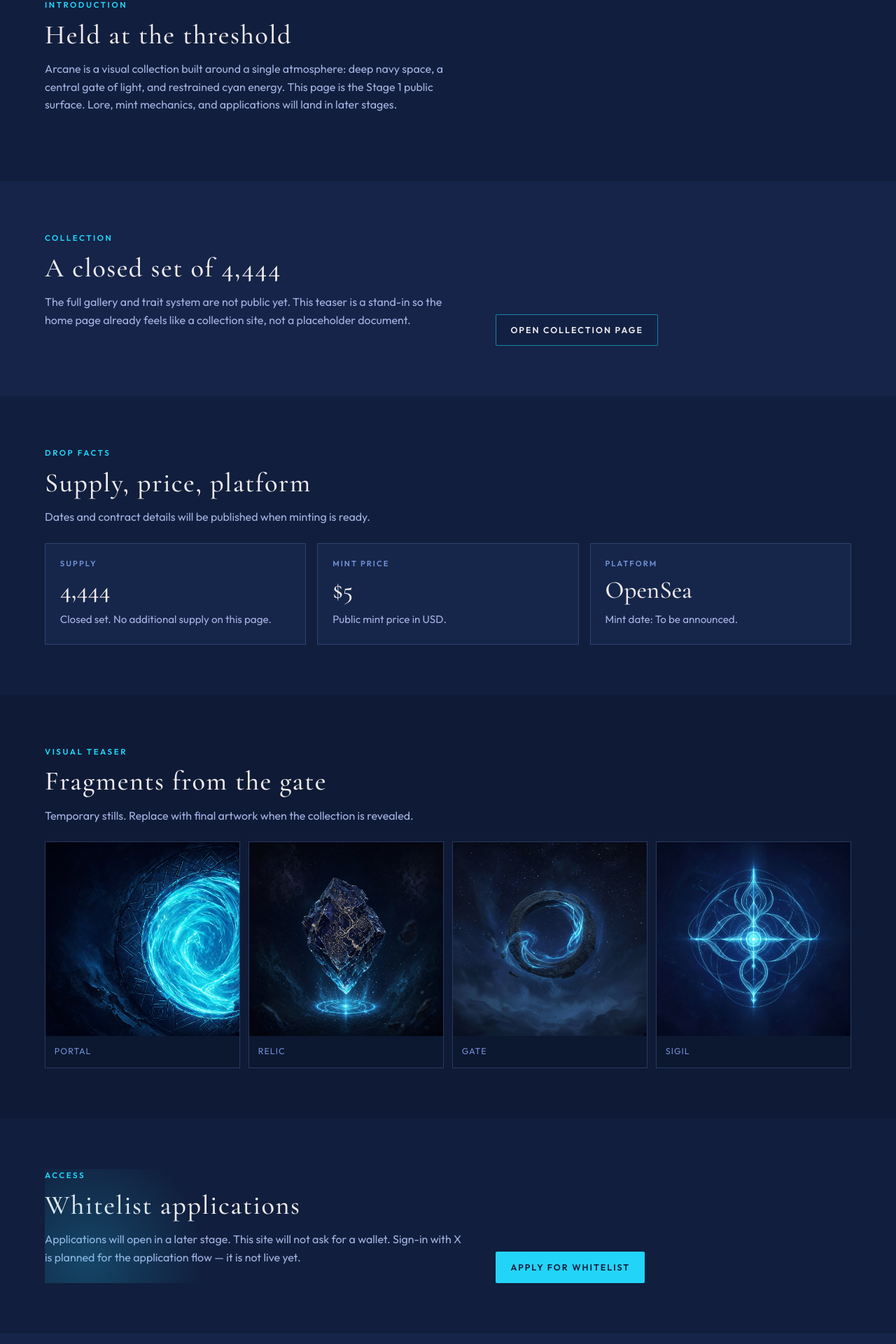
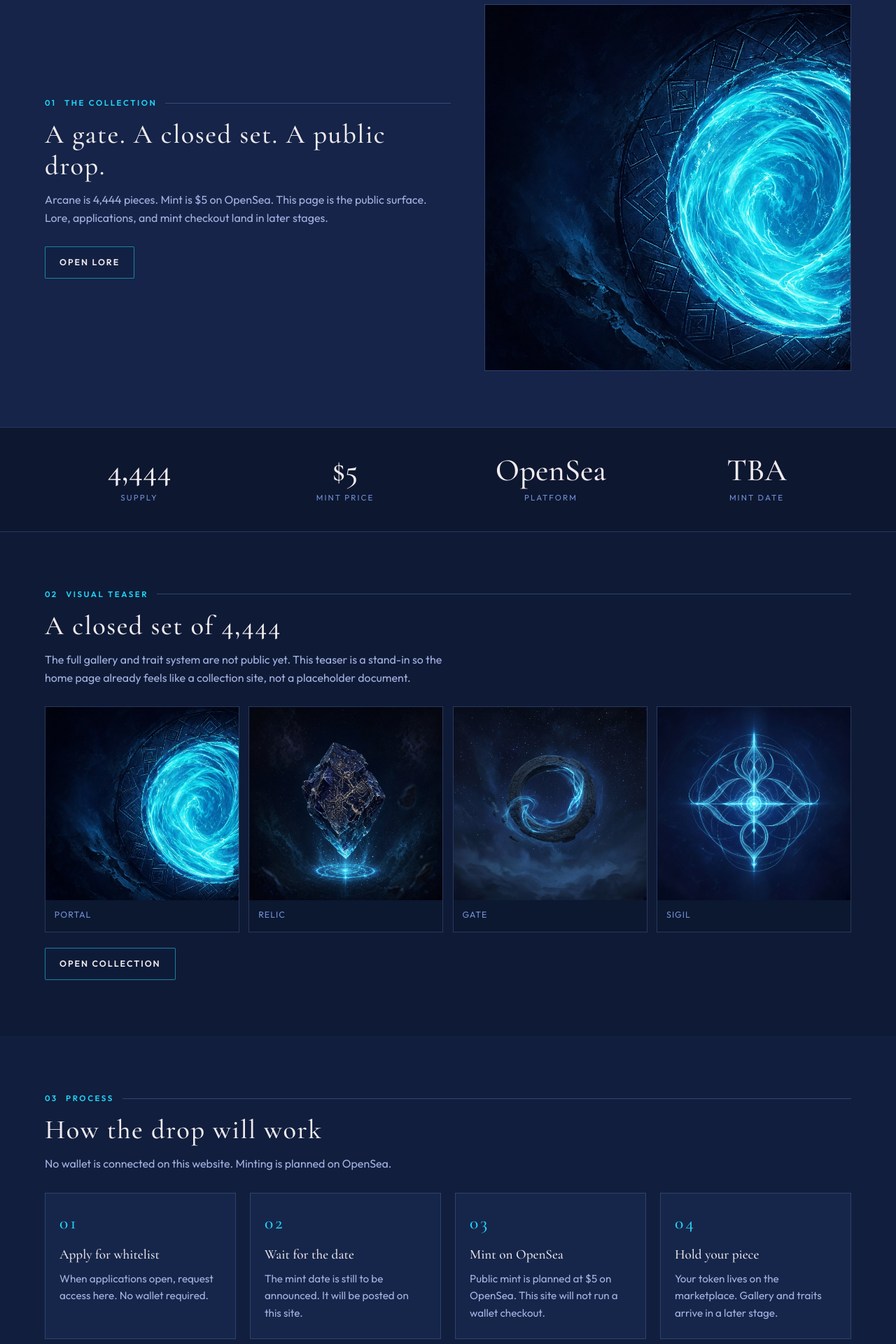
Before and after one commit to arcanenftarc/arcane, a Next.js app: page / in a window 1280 px wide. Shown: the part 874-2794 px from the top of the page at 70% size. Built offline with nearby package versions, Linux system fonts and the light colour scheme; no server answers.

Commit message:
Rebuild the home page around a classic NFT landing structure.
Keep Arcane colors and art. Add about, counters, collection strip, process steps, and roadmap. No wallet UI and no copied template assets.

Co-authored-by: arcanenftarc <arcanenftarc@users.noreply.github.com>

```diff
--- a/src/components/home/HomePage.module.css
+++ b/src/components/home/HomePage.module.css
@@ -103,15 +103,10 @@
 
 .section {
   position: relative;
-  z-index: 1;
-  padding: 4.5rem 0;
+  padding: 5rem 0;
   background: var(--deep-space);
   max-width: 100%;
   overflow: hidden;
-}
-
-.sectionIntro {
-  background: var(--deep-space);
 }
 
 .sectionAlt {
@@ -122,14 +117,64 @@
   background: #0f1b36;
 }
 
-.stats {
+.about {
   display: grid;
-  gap: 1rem;
+  gap: 2rem;
+  align-items: center;
 }
 
-.gallery {
+.aboutFrame {
+  margin: 0;
+  border: 1px solid var(--line);
+  overflow: hidden;
+}
+
+.aboutFrame img {
+  width: 100%;
+  aspect-ratio: 1;
+  object-fit: cover;
+}
+
+.ctaRow {
+  display: flex;
+  flex-wrap: wrap;
+  gap: 0.75rem;
+  margin-top: 1.4rem;
+}
+
+.counters {
+  padding: 2.4rem 0;
+  border-top: 1px solid var(--line);
+  border-bottom: 1px solid var(--line);
+  background: #0d1730;
+}
+
+.counterGrid {
+  list-style: none;
+  margin: 0;
+  padding: 0;
   display: grid;
-  gap: 0.75rem;
+  gap: 1.5rem;
+}
+
+.counterValue {
+  font-family: var(--font-display);
+  font-size: clamp(1.8rem, 4vw, 2.8rem);
+  line-height: 1;
+  color: var(--moon-white);
+}
+
+.counterLabel {
+  margin-top: 0.45rem;
+  font-size: 0.72rem;
+  letter-spacing: 0.18em;
+  text-transform: uppercase;
+  color: var(--soft-periwinkle);
+}
+
+.strip {
+  display: grid;
+  gap: 0.85rem;
 }
 
 .frame {
@@ -137,13 +182,13 @@
   overflow: hidden;
   border: 1px solid var(--line);
   background: #0c1730;
-  transition: border-color 220ms ease, box-shadow 220ms ease, transform 220ms ease;
+  transition: border-color 220ms ease, transform 220ms ease, box-shadow 220ms ease;
 }
 
 .frame:hover {
   border-color: color-mix(in srgb, var(--arcane-cyan) 55%, transparent);
+  transform: translateY(-3px);
   box-shadow: 0 12px 40px color-mix(in srgb, #000 35%, transparent);
-  transform: translateY(-3px);
 }
 
 .frame img {
@@ -163,56 +208,136 @@
   letter-spacing: 0.08em;
   text-transform: uppercase;
   color: var(--soft-periwinkle);
-  transition: color 220ms ease;
 }
 
-.frame:hover figcaption {
+.steps {
+  list-style: none;
+  margin: 0;
+  padding: 0;
+  display: grid;
+  gap: 1.25rem;
+}
+
+.step {
+  padding: 1.4rem 1.25rem 1.5rem;
+  border: 1px solid var(--line);
+  background: var(--bg-elevated);
+  transition: border-color 220ms ease, transform 220ms ease;
+}
+
+.step:hover {
+  border-color: color-mix(in srgb, var(--arcane-cyan) 45%, transparent);
+  transform: translateY(-2px);
+}
+
+.stepN {
+  font-family: var(--font-display);
+  font-size: 1.6rem;
+  letter-spacing: 0.12em;
   color: var(--arcane-cyan);
 }
 
-.split {
-  position: relative;
-  display: grid;
-  gap: 1.5rem;
-  overflow: hidden;
+.stepTitle {
+  margin: 0.55rem 0 0.45rem;
+  font-family: var(--font-display);
+  font-size: 1.2rem;
+  font-weight: 500;
 }
 
-.ctaRow {
-  display: flex;
-  flex-wrap: wrap;
-  gap: 0.75rem;
-  margin-top: 1.4rem;
+.stepBody {
+  color: var(--text-muted);
+  font-size: 0.95rem;
+}
+
+.timeline {
+  list-style: none;
+  margin: 0;
+  padding: 0;
+  display: grid;
+  gap: 0;
+  border-left: 1px solid color-mix(in srgb, var(--arcane-cyan) 40%, transparent);
+}
+
+.milestone {
+  position: relative;
+  padding: 0 0 2rem 1.5rem;
+}
+
+.milestone::before {
+  content: "";
+  position: absolute;
+  left: -4px;
+  top: 0.35rem;
+  width: 7px;
+  height: 7px;
+  border-radius: 50%;
+  background: var(--arcane-cyan);
+  box-shadow: 0 0 10px color-mix(in srgb, var(--arcane-cyan) 70%, transparent);
+}
+
+.when {
+  font-size: 0.72rem;
+  letter-spacing: 0.16em;
+  text-transform: uppercase;
+  color: var(--arcane-cyan);
+}
+
+.mileTitle {
+  margin: 0.35rem 0 0.4rem;
+  font-family: var(--font-display);
+  font-size: 1.35rem;
+  font-weight: 500;
+}
+
+.mileBody {
+  max-width: 36rem;
+  color: var(--text-muted);
+}
+
+.community {
+  max-width: 40rem;
 }
 
 @media (min-width: 700px) {
-  .stats {
-    grid-template-columns: repeat(3, 1fr);
+  .counterGrid {
+    grid-template-columns: repeat(4, 1fr);
+    text-align: center;
   }
 
-  .gallery {
+  .strip {
+    grid-template-columns: repeat(2, 1fr);
+  }
+
+  .steps {
     grid-template-columns: repeat(2, 1fr);
   }
 }
 
 @media (min-width: 1024px) {
-  .gallery {
+  .about {
+    grid-template-columns: 1.05fr 0.95fr;
+    gap: 3rem;
+  }
+
+  .strip {
     grid-template-columns: repeat(4, 1fr);
   }
 
-  .split {
-    grid-template-columns: 1.1fr 0.9fr;
-    align-items: end;
+  .steps {
+    grid-template-columns: repeat(4, 1fr);
   }
 }
 
 @media (prefers-reduced-motion: reduce) {
   .frame,
-  .frame img {
+  .frame img,
+  .step {
     transition: none;
   }
 
   .frame:hover,
-  .frame:hover img {
+  .frame:hover img,
+  .step:hover {
     transform: none;
   }
 }
--- a/src/components/home/HomePage.tsx
+++ b/src/components/home/HomePage.tsx
@@ -1,9 +1,7 @@
 import Image from "next/image";
 import { siteConfig } from "@/config/site";
 import { Button } from "@/components/ui/Button";
-import { Card } from "@/components/ui/Card";
 import { Container } from "@/components/ui/Container";
-import { Glow } from "@/components/ui/Glow";
 import { SectionHeading } from "@/components/ui/SectionHeading";
 import styles from "./HomePage.module.css";
 
@@ -48,54 +46,45 @@ export function HomePage() {
         </Container>
       </section>
 
-      <section className={`${styles.section} ${styles.sectionIntro}`} aria-labelledby="intro-title">
+      <section className={`${styles.section} ${styles.sectionAlt}`} aria-labelledby="about-title">
         <Container>
-          <SectionHeading
-            id="intro-title"
-            eyebrow={siteConfig.copy.introEyebrow}
-            title={siteConfig.copy.introTitle}
-            lede={siteConfig.copy.introBody}
-          />
-        </Container>
-      </section>
-
-      <section className={`${styles.section} ${styles.sectionAlt}`} aria-labelledby="collection-title">
-        <Container>
-          <div className={styles.split}>
-            <SectionHeading
-              id="collection-title"
-              eyebrow={siteConfig.copy.collectionEyebrow}
-              title={siteConfig.copy.collectionTitle}
-              lede={siteConfig.copy.collectionBody}
-            />
+          <div className={styles.about}>
             <div>
-              <Button href={siteConfig.routes.collection} variant="secondary">
-                Open collection page
-              </Button>
+              <SectionHeading
+                id="about-title"
+                index="01"
+                eyebrow={siteConfig.copy.aboutEyebrow}
+                title={siteConfig.copy.aboutTitle}
+                lede={siteConfig.copy.aboutBody}
+              />
+              <div className={styles.ctaRow}>
+                <Button href={siteConfig.routes.lore} variant="secondary">
+                  Open lore
+                </Button>
+              </div>
             </div>
+            <figure className={styles.aboutFrame}>
+              <Image
+                src={siteConfig.assets.collections[0]}
+                alt="Portal fragment from the Arcane visual world."
+                width={720}
+                height={720}
+              />
+            </figure>
           </div>
         </Container>
       </section>
 
-      <section className={styles.section} aria-labelledby="facts-title">
+      <section className={styles.counters} aria-label="Drop facts">
         <Container>
-          <SectionHeading
-            id="facts-title"
-            eyebrow={siteConfig.copy.statsEyebrow}
-            title={siteConfig.copy.statsTitle}
-            lede={siteConfig.copy.statsNote}
-          />
-          <div className={styles.stats}>
-            <Card label="Supply" value={siteConfig.supplyDisplay}>
-              Closed set. No additional supply on this page.
-            </Card>
-            <Card label="Mint price" value={siteConfig.mintPriceDisplay}>
-              Public mint price in USD.
-            </Card>
-            <Card label="Platform" value={siteConfig.mintPlatform}>
-              Mint date: {siteConfig.mintDateDisplay}.
-            </Card>
-          </div>
+          <ul className={styles.counterGrid}>
+            {siteConfig.counters.map((item) => (
+              <li key={item.label}>
+                <p className={styles.counterValue}>{item.value}</p>
+                <p className={styles.counterLabel}>{item.label}</p>
+              </li>
+            ))}
+          </ul>
         </Container>
       </section>
 
@@ -103,11 +92,12 @@ export function HomePage() {
         <Container>
           <SectionHeading
             id="gallery-title"
+            index="02"
             eyebrow={siteConfig.copy.galleryEyebrow}
-            title={siteConfig.copy.galleryTitle}
-            lede={siteConfig.copy.galleryCaption}
+            title={siteConfig.copy.collectionTitle}
+            lede={siteConfig.copy.collectionBody}
           />
-          <div className={styles.gallery}>
+          <div className={styles.strip}>
             {teasers.map((item) => (
               <figure className={styles.frame} key={item.src}>
                 <Image src={item.src} alt={item.alt} width={720} height={720} />
@@ -115,41 +105,71 @@ export function HomePage() {
               </figure>
             ))}
           </div>
-        </Container>
-      </section>
-
-      <section className={styles.section} aria-labelledby="whitelist-title">
-        <Container>
-          <div className={styles.split} style={{ position: "relative" }}>
-            <Glow />
-            <SectionHeading
-              id="whitelist-title"
-              eyebrow={siteConfig.copy.whitelistEyebrow}
-              title={siteConfig.copy.whitelistTitle}
-              lede={siteConfig.copy.whitelistBody}
-            />
-            <div className={styles.ctaRow}>
-              <Button href={siteConfig.routes.whitelist}>Apply for whitelist</Button>
-            </div>
+          <div className={styles.ctaRow}>
+            <Button href={siteConfig.routes.collection} variant="secondary">
+              Open collection
+            </Button>
           </div>
         </Container>
       </section>
 
-      <section className={`${styles.section} ${styles.sectionAlt}`} aria-labelledby="mint-title">
+      <section className={styles.section} aria-labelledby="process-title">
         <Container>
-          <div className={styles.split}>
+          <SectionHeading
+            id="process-title"
+            index="03"
+            eyebrow={siteConfig.copy.processEyebrow}
+            title={siteConfig.copy.processTitle}
+            lede={siteConfig.copy.processNote}
+          />
+          <ol className={styles.steps}>
+            {siteConfig.process.map((step) => (
+              <li className={styles.step} key={step.n}>
+                <p className={styles.stepN}>{step.n}</p>
+                <h3 className={styles.stepTitle}>{step.title}</h3>
+                <p className={styles.stepBody}>{step.body}</p>
+              </li>
+            ))}
+          </ol>
+        </Container>
+      </section>
+
+      <section className={`${styles.section} ${styles.sectionAlt}`} aria-labelledby="roadmap-title">
+        <Container>
+          <SectionHeading
+            id="roadmap-title"
+            index="04"
+            eyebrow={siteConfig.copy.roadmapEyebrow}
+            title={siteConfig.copy.roadmapTitle}
+          />
+          <ol className={styles.timeline}>
+            {siteConfig.roadmap.map((item) => (
+              <li className={styles.milestone} key={item.phase}>
+                <p className={styles.when}>
+                  {item.phase} · {item.when}
+                </p>
+                <h3 className={styles.mileTitle}>{item.title}</h3>
+                <p className={styles.mileBody}>{item.body}</p>
+              </li>
+            ))}
+          </ol>
+        </Container>
+      </section>
+
+      <section className={styles.section} aria-labelledby="community-title">
+        <Container>
+          <div className={styles.community}>
             <SectionHeading
-              id="mint-title"
-              eyebrow={siteConfig.copy.mintEyebrow}
-              title={siteConfig.copy.mintTitle}
-              lede={siteConfig.copy.mintBody}
+              id="community-title"
+              index="05"
+              eyebrow={siteConfig.copy.communityEyebrow}
+              title={siteConfig.copy.communityTitle}
+              lede={siteConfig.copy.communityBody}
             />
             <div className={styles.ctaRow}>
+              <Button href={siteConfig.routes.whitelist}>Apply for whitelist</Button>
               <Button href={siteConfig.routes.mint} variant="secondary">
-                View mint page
-              </Button>
-              <Button href={siteConfig.openSeaUrl} variant="ghost" external>
-                OpenSea
+                View mint
               </Button>
             </div>
           </div>
--- a/src/components/ui/SectionHeading.module.css
+++ b/src/components/ui/SectionHeading.module.css
@@ -1,15 +1,35 @@
 .header {
-  margin-bottom: 1.5rem;
+  margin-bottom: 1.75rem;
+}
+
+.kicker {
+  display: flex;
+  align-items: center;
+  gap: 0.75rem;
+  margin-bottom: 0.85rem;
+}
+
+.index {
+  font-size: 0.72rem;
+  font-weight: 600;
+  letter-spacing: 0.18em;
+  color: var(--arcane-cyan);
 }
 
 .eyebrow {
-  display: block;
-  margin-bottom: 0.7rem;
   font-size: 0.72rem;
   font-weight: 600;
   letter-spacing: 0.22em;
   text-transform: uppercase;
   color: var(--arcane-cyan);
+  white-space: nowrap;
+}
+
+.line {
+  flex: 1;
+  height: 1px;
+  min-width: 2.5rem;
+  background: color-mix(in srgb, var(--soft-periwinkle) 35%, transparent);
 }
 
 .title {
--- a/src/components/ui/SectionHeading.tsx
+++ b/src/components/ui/SectionHeading.tsx
@@ -2,16 +2,21 @@ import styles from "./SectionHeading.module.css";
 
 type SectionHeadingProps = {
   id?: string;
+  index?: string;
   eyebrow: string;
   title: string;
   lede?: string;
   titleAs?: "h1" | "h2" | "h3";
 };
 
-export function SectionHeading({ id, eyebrow, title, lede, titleAs: Title = "h2" }: SectionHeadingProps) {
+export function SectionHeading({ id, index, eyebrow, title, lede, titleAs: Title = "h2" }: SectionHeadingProps) {
   return (
     <header className={styles.header}>
-      <span className={styles.eyebrow}>{eyebrow}</span>
+      <div className={styles.kicker}>
+        {index ? <span className={styles.index}>{index}</span> : null}
+        <span className={styles.eyebrow}>{eyebrow}</span>
+        <span className={styles.line} aria-hidden="true" />
+      </div>
       <Title className={styles.title} id={id}>
         {title}
       </Title>
--- a/src/config/site.ts
+++ b/src/config/site.ts
@@ -70,7 +70,38 @@ export const siteConfig = {
       "Whitelist applications are not open. X login and any verification logic are reserved for a later stage. No wallet is required anywhere on this site.",
     comingMint:
       "Minting is not live. OpenSea checkout, contract calls, and metadata are out of scope for Stage 1. The public facts remain: 4,444 supply, $5 mint.",
+    aboutEyebrow: "The collection",
+    aboutTitle: "A gate. A closed set. A public drop.",
+    aboutBody:
+      "Arcane is 4,444 pieces. Mint is $5 on OpenSea. This page is the public surface. Lore, applications, and mint checkout land in later stages.",
+    processEyebrow: "Process",
+    processTitle: "How the drop will work",
+    processNote: "No wallet is connected on this website. Minting is planned on OpenSea.",
+    communityEyebrow: "Community",
+    communityTitle: "Whitelist, then mint",
+    communityBody:
+      "Applications are not open yet. When they are, this site will use X login — not a wallet. Mint remains $5 on OpenSea.",
+    roadmapEyebrow: "Roadmap",
+    roadmapTitle: "What comes next",
   },
+  process: [
+    { n: "01", title: "Apply for whitelist", body: "When applications open, request access here. No wallet required." },
+    { n: "02", title: "Wait for the date", body: "The mint date is still to be announced. It will be posted on this site." },
+    { n: "03", title: "Mint on OpenSea", body: "Public mint is planned at $5 on OpenSea. This site will not run a wallet checkout." },
+    { n: "04", title: "Hold your piece", body: "Your token lives on the marketplace. Gallery and traits arrive in a later stage." },
+  ],
+  roadmap: [
+    { phase: "01", when: "Now", title: "Public site", body: "Home, routes, and visual language. No mint. No login." },
+    { phase: "02", when: "Next", title: "Collection", body: "Gallery, pieces, and the official stills in place of teasers." },
+    { phase: "03", when: "Later", title: "Whitelist", body: "X login and applications. Still no wallet on this site." },
+    { phase: "04", when: "Drop", title: "Mint", body: "OpenSea at $5. Date and contract when they are public." },
+  ],
+  counters: [
+    { value: "4,444", label: "Supply" },
+    { value: "$5", label: "Mint price" },
+    { value: "OpenSea", label: "Platform" },
+    { value: "TBA", label: "Mint date" },
+  ],
 } as const;
 
 export type SiteConfig = typeof siteConfig;
```
Also changed, not shown: 1 other file (tests, documents, lock files or other folders).
